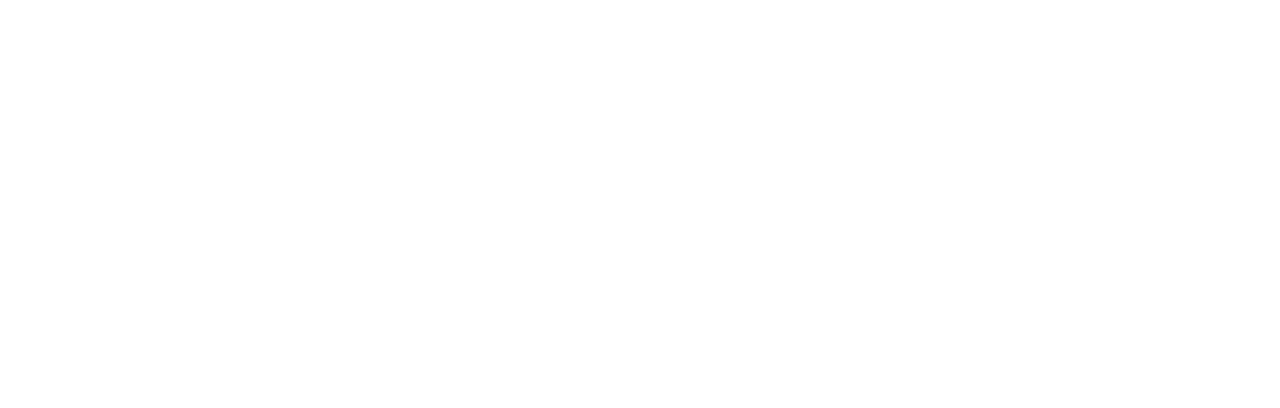
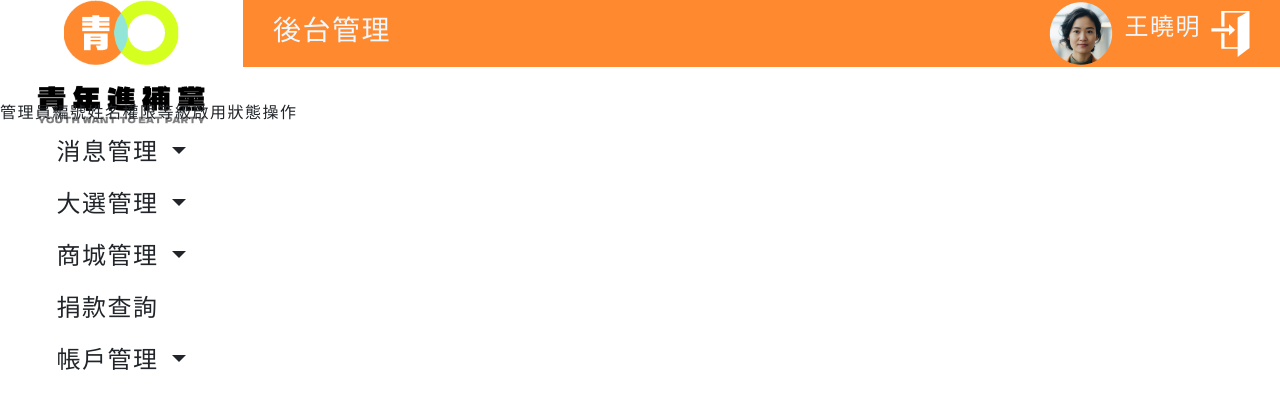
Before and after one commit to SHU-YUAN-LIU/G2back, a Vue app: page /admin in a window 1280 px wide. Shown: the top 408 px of the page. Built offline with nearby package versions, Linux system fonts and the light colour scheme.

Commit message:
管理員帳戶頁面

```diff
--- a/src/components/MainHeader.vue
+++ b/src/components/MainHeader.vue
@@ -54,7 +54,7 @@
                         </a>
                         <div class="dropdown-menu" aria-labelledby="navbarDropdown">
                             <a class="dropdown-item text-dark" href="#">會員管理</a>
-                            <RouterLink class="dropdown-item text-dark" to="../views/AdminView.vue">管理員管理</RouterLink>
+                            <a class="dropdown-item text-dark" to="../views/AdminView.vue">管理員管理</a>
                             <a class="dropdown-item text-dark" href="#">幹部管理</a>
                         </div>
                     </li>
@@ -77,7 +77,6 @@
 
 
 <script>
-import RouterLink from 'vue-router'
 export default {
     data(){
         return{
@@ -85,7 +84,6 @@
         };
     },
     components:{
-        RouterLink,
     }
 
 }
--- a/src/views/AdminView.vue
+++ b/src/views/AdminView.vue
@@ -1,7 +1,29 @@
 
 
 <template>
+<div class="admin">
+    <MainHeader />
+    <table>
+        <tr>
+            <td>管理員編號</td>
+            <td>姓名</td>
+            <td>權限等級</td>
+            <td>啟用狀態</td>
+            <td>操作</td>
+        </tr>
+    </table>
+</div>
+</template>
+<script>
+import MainHeader from "../components/MainHeader.vue";
+export default{
+    data(){
+        return{
 
-</template>
-<script setup>
+        };
+    },
+    components:{
+        MainHeader,
+    },
+}
 </script>
```
